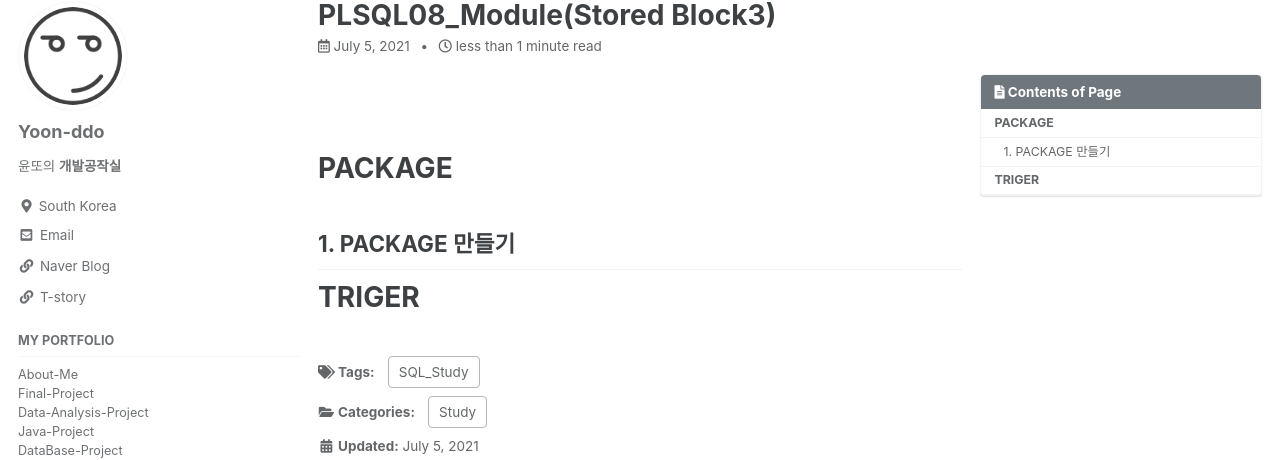
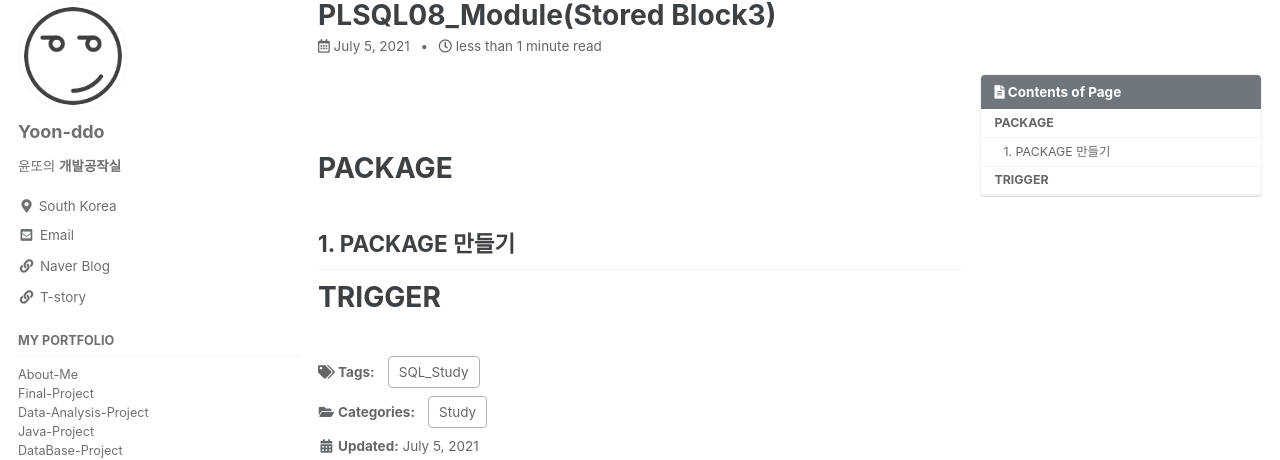
Before and after one commit to Yoon-ddo/Yoon-ddo.github.io, a Jekyll site: the page built from _posts/2021-07-05-PLSQL08_Module(Stored Block3).md, in a window 1280 px wide and 1283 px high. Shown: the part 90-550 px from the top of the window. Built offline with Jekyll 4.4.1, drawn with Linux system fonts in a browser that asks for light colours; cached includes are drawn as plain includes.

Commit message:
Update 2021-07-05-PLSQL08_Module(Stored Block3).md

```diff
--- a/_posts/2021-07-05-PLSQL08_Module(Stored Block3).md
+++ b/_posts/2021-07-05-PLSQL08_Module(Stored Block3).md
@@ -15,4 +15,4 @@ tags:
 # PACKAGE
 ## 1. PACKAGE 만들기
 
-# TRIGER
+# TRIGGER
```
